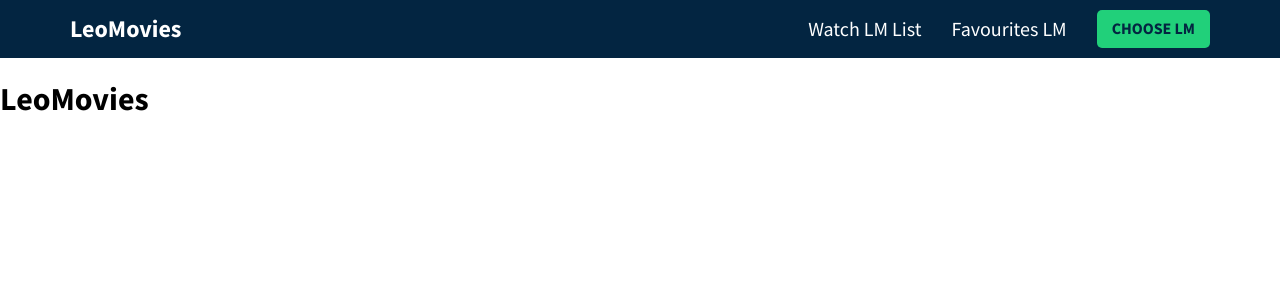
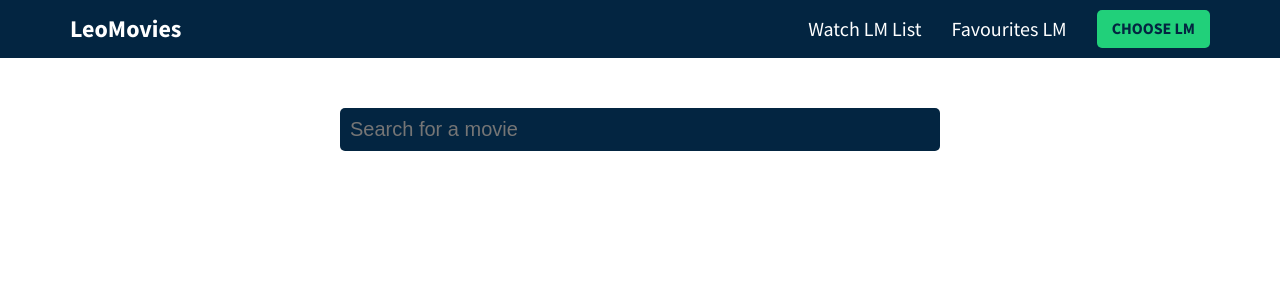
Before and after one commit to MilosTanaskovic/Leo_Movies-React-App, a React (Create React App) app: page / in a window 1280 px wide. Shown: the top 300 px of the page. Built offline with nearby package versions, Linux system fonts and the light colour scheme.

Commit message:
fetching all movies and create ResultMovie component...

```diff
--- a/src/App.css
+++ b/src/App.css
@@ -67,6 +67,9 @@
   pointer-events: none;
   opacity: 0.5;
 }
+input:focus {
+  outline: none;
+}
 
 /* Header Component Styles */
 header {
@@ -114,3 +117,69 @@
 }
 
 /* Choose LeoMovies Component Style */
+
+.add-content {
+  padding: 50px 0;
+  max-width: 600px;
+  margin: 0 auto;
+}
+
+.add-content .input-wrapper input {
+  width: 100%;
+  background-color: var(--primary);
+  padding: 10px;
+  border-radius: 5px;
+  border: none;
+  color: var(--white);
+  font-size: 1.25rem;
+}
+
+.results {
+  padding: 0;
+  margin: 0;
+  margin-top: 20px;
+}
+
+.results li {
+  list-style: none;
+}
+
+.result-movie {
+  display: flex;
+  margin-bottom: 20px;
+}
+
+.result-movie .poster-wrapper img,
+.filler-poster {
+  width: 75px;
+  height: 113px;
+  background-color: #dbdada;
+  border-radius: 5px;
+  margin-right: 15px;
+  display: block;
+  color: transparent;
+}
+
+.result-movie .info {
+  display: flex;
+  flex-direction: column;
+  justify-content: space-between;
+}
+
+.result-movie .info .title {
+  font-size: 1.25rem;
+  color: var(--primary);
+  font-weight: 600;
+  margin: 0;
+}
+
+.result-movie .info .release-date {
+  font-size: 1.25rem;
+  font-weight: 300;
+  color: var(--primary);
+  margin: 0;
+}
+
+.result-movie .controls button {
+  margin-right: 10px;
+}
--- a/src/components/LeoMoviesSearch.js
+++ b/src/components/LeoMoviesSearch.js
@@ -1,9 +1,64 @@
-import React from 'react'
+import React, { useState, useEffect } from 'react'
+import {ResultMovie} from './ResultMovie';
+import axios from 'axios';
 
 export const LeoMoviesSearch = () => {
+ const [query, setQuery] = useState('');
+ // store API results
+ const [results, setResults] = useState([]);
+
+
+
+ const changeHandler = (e) => {
+  e.preventDefault();
+  //console.log(e.target.value);
+  setQuery(e.target.value);
+
+  // axios
+
+   // axios({
+   //  method: 'GET',
+   //  url: `https://api.themoviedb.org/3/search/movie?api_key=${process.env.REACT_APP_LEO_MOVIES_TMDB_API}&language=en-US&page=1&include_adult=false&query=${e.target.value}`
+   // }).then((res) => {
+   //  setResult(res.data);
+   //  console.log(setResult(res.data.result));
+   // })
+
+
+ // fetch
+  fetch(
+      `https://api.themoviedb.org/3/search/movie?api_key=${process.env.REACT_APP_LEO_MOVIES_TMDB_API}&language=en-US&page=1&include_adult=false&query=${e.target.value}`
+    )
+      .then((res) => res.json())
+      .then((data) => {
+        //console.log(data);
+        if(!data.errors){
+         setResults(data.results);
+        }else{
+         setResults([]);
+        }
+      });
+
+ };
+
  return (
-  <div>
-   <h1>LeoMovies</h1>
+  <div className='container'>
+   <div className='add-content'>
+    <div className='input-wrapper'>
+     <input type="text" name="" id="" placeholder='Search for a movie'
+     value={query}
+     onChange={changeHandler} />
+    </div>
+    { results.length > 0 && (
+     <ul className='results'>
+      {results.map((movie) => (
+       <li key={movie.id}>
+        <ResultMovie movie={movie} />
+       </li>
+      ))}
+     </ul>
+    )}
+   </div>
   </div>
  )
 }
--- /dev/null
+++ b/src/components/ResultMovie.js
@@ -0,0 +1,25 @@
+import React from 'react'
+
+export const ResultMovie = ({movie}) => {
+ return (
+  <div className='result-movie'>
+    {/* Poster Movies */}
+    <div className='poster-wrapper'>
+     { movie.poster_path ? (
+      <img src={`https://image.tmdb.org/t/p/w200${movie.poster_path}`}
+      alt={`${movie.title}`}
+      />
+     ) : (
+      <div className="filler-poster"></div>
+     )}
+    </div>
+    {/* Info for each Poster Movie */}
+    <div className="info">
+      <div className="header">
+       <h3 className='title'>{movie.title}</h3>
+       <h4 className='release-date'>{movie.release_date ? movie.release_date.substring(0, 4) : '---'}</h4>
+      </div>
+    </div>
+  </div>
+ )
+}
```
